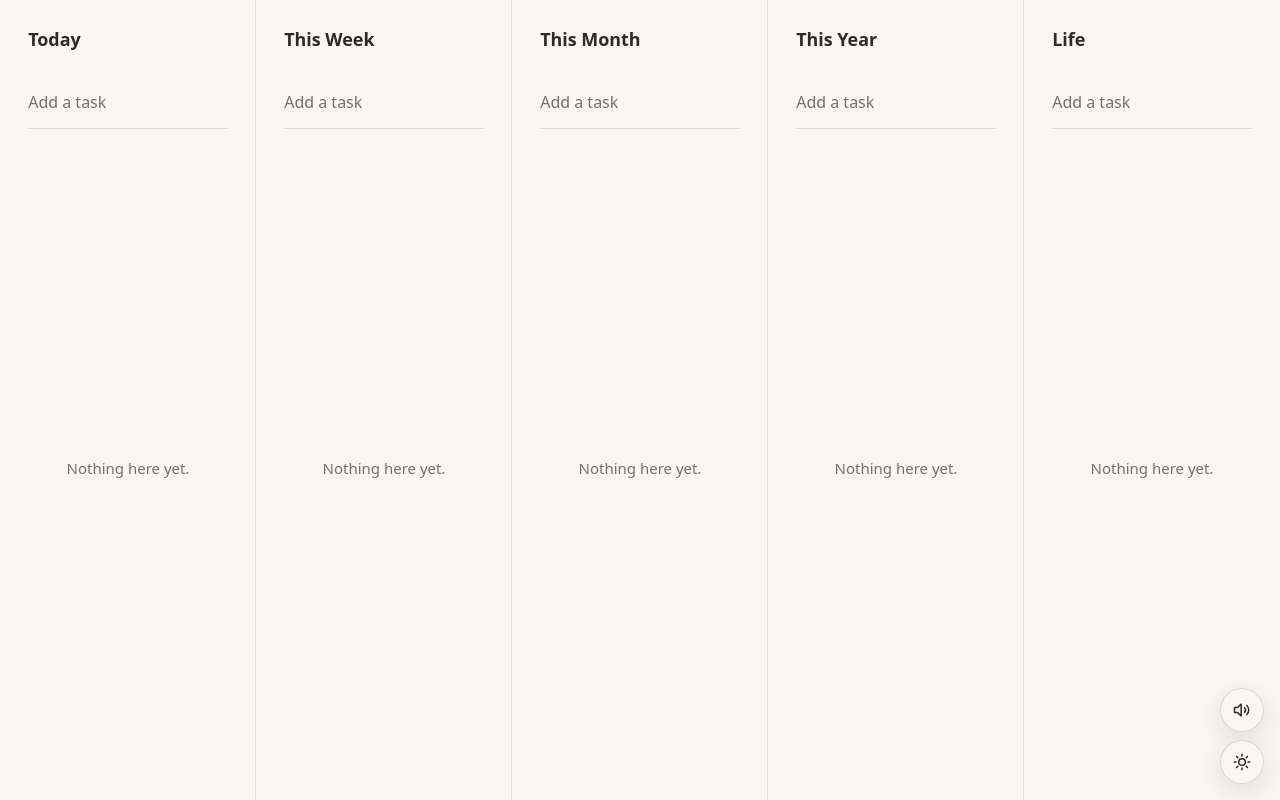
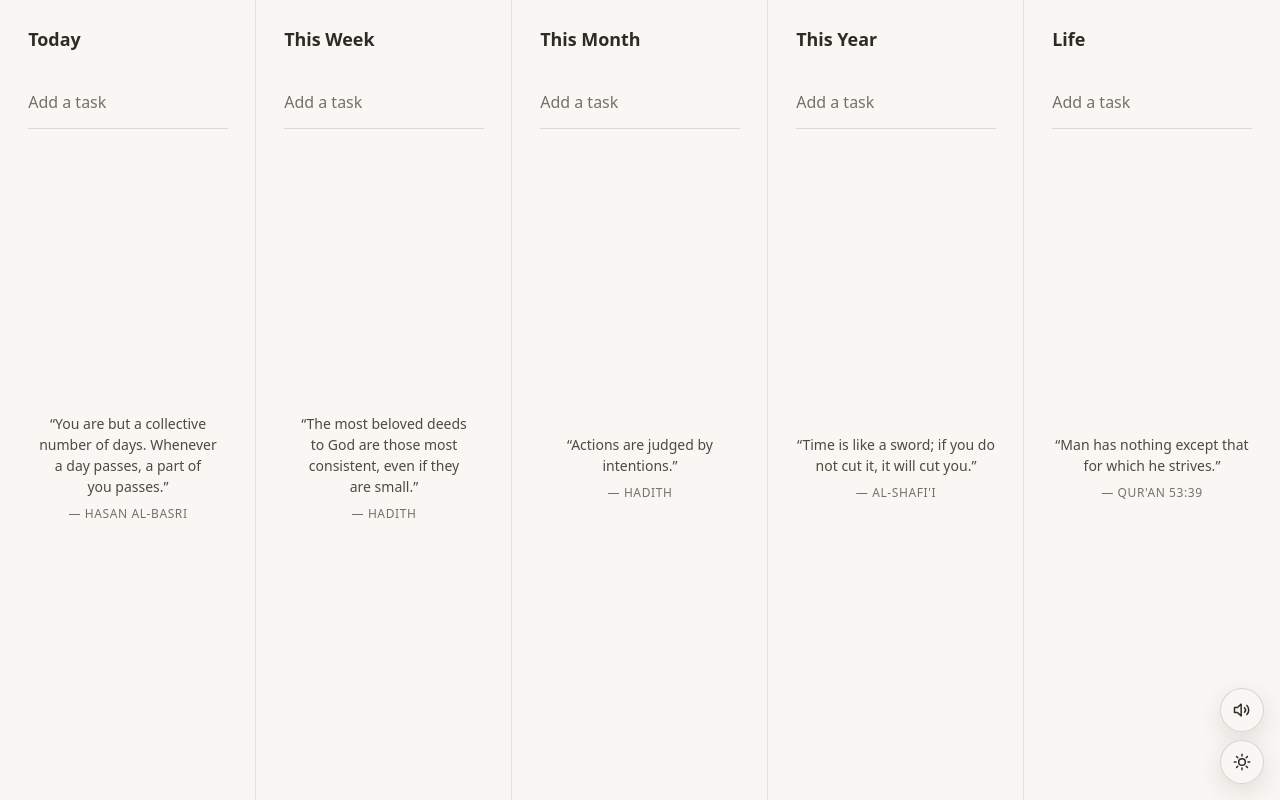
Before and after one commit to suheilOS/horizons, a React (Vite) app: page / in a window 1280 px wide. Built offline with nearby package versions, Linux system fonts and the light colour scheme; a web font is replaced by a local one.

Commit message:
feat: add non-italicized empty state quotes based on Islamic literature

```diff
--- a/src/App.tsx
+++ b/src/App.tsx
@@ -15,6 +15,8 @@ type RemovalEffect = Exclude<SoundEffect, "add">;
 type Horizon = {
   id: TaskHorizon;
   title: string;
+  emptyQuote: string;
+  emptySource: string;
 };
 
 const THEME_STORAGE_KEY = "todo-horizons:theme";
@@ -25,11 +27,36 @@ const TASK_EXIT_DURATION = {
 const REDUCED_MOTION_EXIT_DURATION = 100;
 
 const horizons = [
-  { id: "today", title: "Today" },
-  { id: "week", title: "This Week" },
-  { id: "month", title: "This Month" },
-  { id: "year", title: "This Year" },
-  { id: "life", title: "Life" },
+  {
+    id: "today",
+    title: "Today",
+    emptyQuote: "You are but a collective number of days. Whenever a day passes, a part of you passes.",
+    emptySource: "Hasan al-Basri",
+  },
+  {
+    id: "week",
+    title: "This Week",
+    emptyQuote: "The most beloved deeds to God are those most consistent, even if they are small.",
+    emptySource: "Hadith",
+  },
+  {
+    id: "month",
+    title: "This Month",
+    emptyQuote: "Actions are judged by intentions.",
+    emptySource: "Hadith",
+  },
+  {
+    id: "year",
+    title: "This Year",
+    emptyQuote: "Time is like a sword; if you do not cut it, it will cut you.",
+    emptySource: "Al-Shafi'i",
+  },
+  {
+    id: "life",
+    title: "Life",
+    emptyQuote: "Man has nothing except that for which he strives.",
+    emptySource: "Qur'an 53:39",
+  },
 ] satisfies Horizon[];
 
 function isTheme(value: unknown): value is Theme {
@@ -66,6 +93,8 @@ type HorizonColumnProps = Horizon & {
 function HorizonColumn({
   id,
   title,
+  emptyQuote,
+  emptySource,
   tasks,
   removingTasks,
   onAddTask,
@@ -142,7 +171,10 @@ function HorizonColumn({
         </ul>
       ) : (
         <div className="horizon__empty" aria-label={`${title} empty state`}>
-          <p>Nothing here yet.</p>
+          <blockquote className="horizon__quote">
+            <p className="horizon__quote-text">“{emptyQuote}”</p>
+            <cite className="horizon__quote-source">— {emptySource}</cite>
+          </blockquote>
         </div>
       )}
     </section>
--- a/src/styles.css
+++ b/src/styles.css
@@ -134,21 +134,39 @@ input {
   line-height: 1.25;
   text-wrap: balance;
 }
-
 .horizon__empty {
   display: flex;
   min-height: 180px;
   flex: 1;
   align-items: center;
   justify-content: center;
-  color: var(--muted);
-  font-size: 0.9375rem;
   text-align: center;
+}
+
+.horizon__quote {
+  margin: 0;
+  padding: 0;
+  display: flex;
+  flex-direction: column;
+  gap: 8px;
+  align-items: center;
+  max-width: 240px;
+}
+
+.horizon__quote-text {
+  margin: 0;
+  font-size: 0.875rem;
+  line-height: 1.5;
+  color: var(--muted-strong);
   text-wrap: pretty;
 }
 
-.horizon__empty p {
-  margin: 0;
+.horizon__quote-source {
+  font-style: normal;
+  font-size: 0.75rem;
+  color: var(--muted);
+  text-transform: uppercase;
+  letter-spacing: 0.05em;
 }
 
 .task-entry {
```
